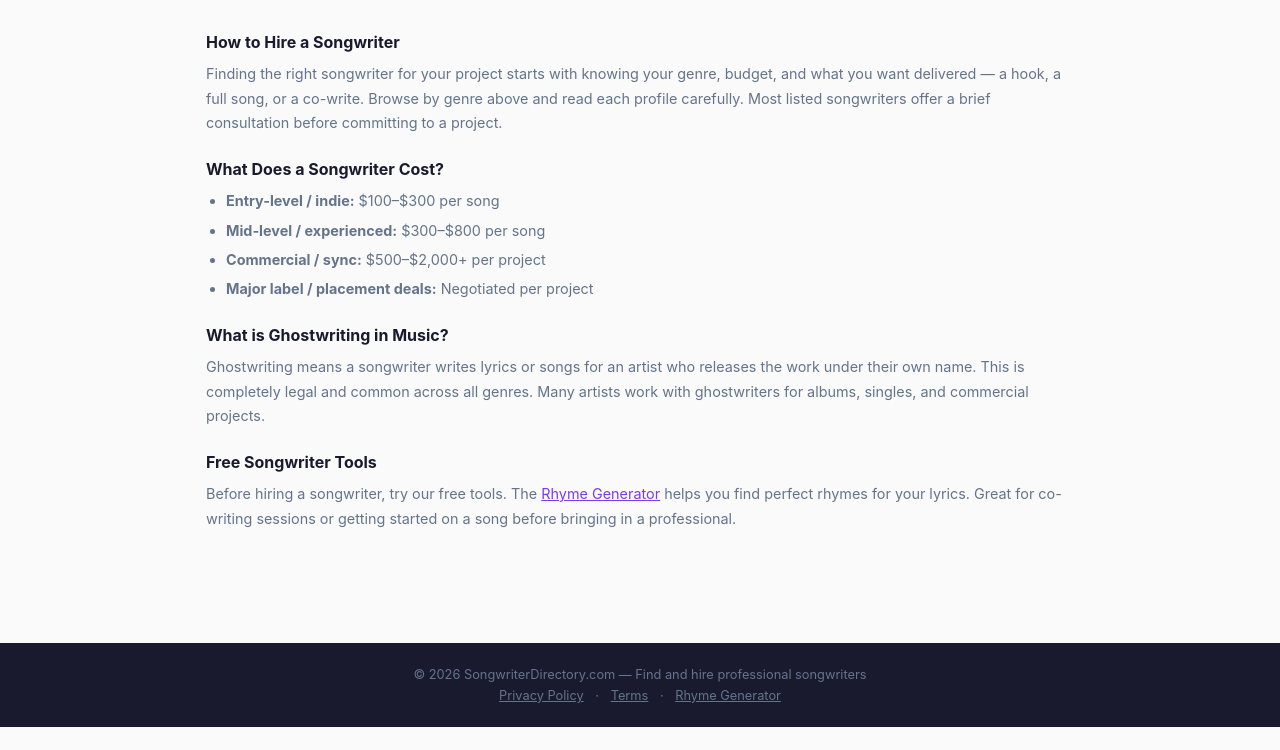
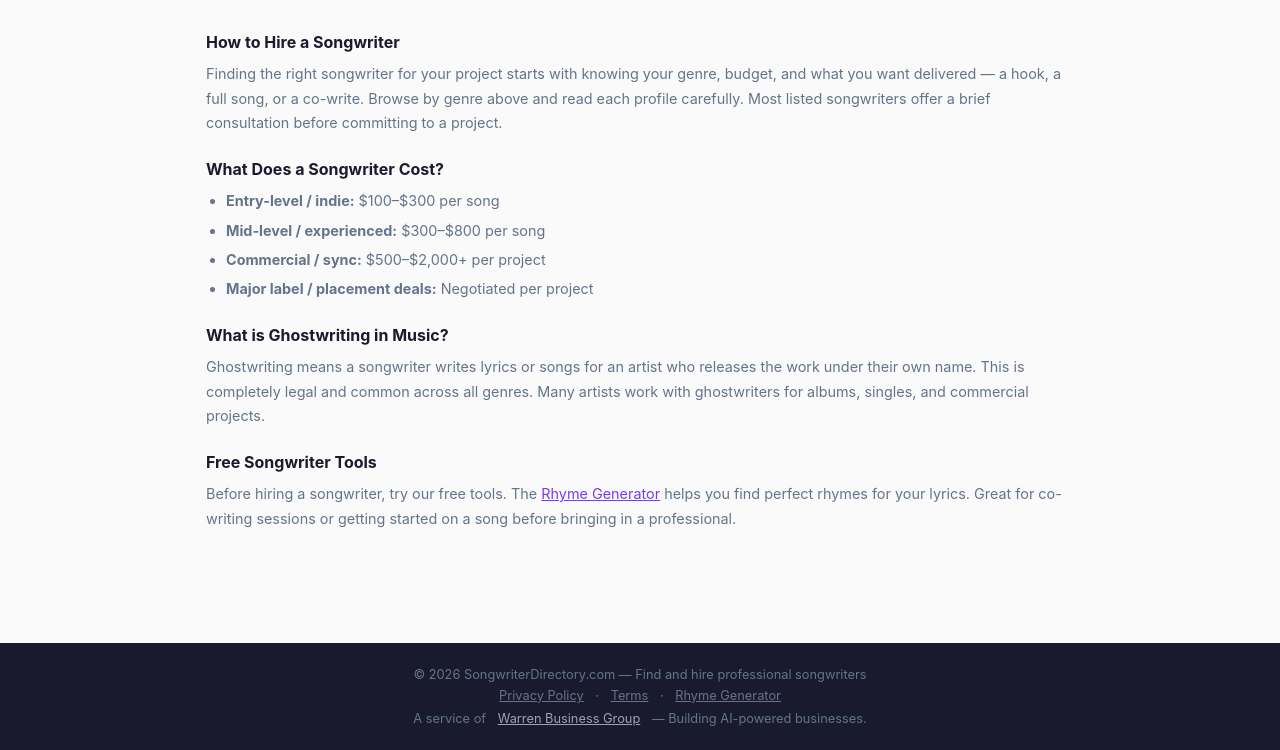
Before and after one commit to wrobelintl/songwriterdirectory, a plain HTML site: page index.html in a window 1280 px wide. Shown: the part 1839-2589 px from the top of the page. Before the commit the page ends 2566 px from the top, so only its background shows below. Drawn offline with Linux system fonts and the light colour scheme.

Commit message:
Add WBG footer attribution

```diff
--- a/index.html
+++ b/index.html
@@ -246,6 +246,7 @@
 <footer>
   © 2026 SongwriterDirectory.com — Find and hire professional songwriters
   <span style="display:block;margin-top:0.35rem"><a href="/privacy.html">Privacy Policy</a> · <a href="/terms.html">Terms</a> · <a href="https://findmyrhyme.com">Rhyme Generator</a></span>
+  <p style="margin-top:0.5rem">A service of <a href="https://warrenbg.com" style="color:#9ca3af;">Warren Business Group</a> &mdash; Building AI-powered businesses.</p>
 </footer>
 
 <script>
```
